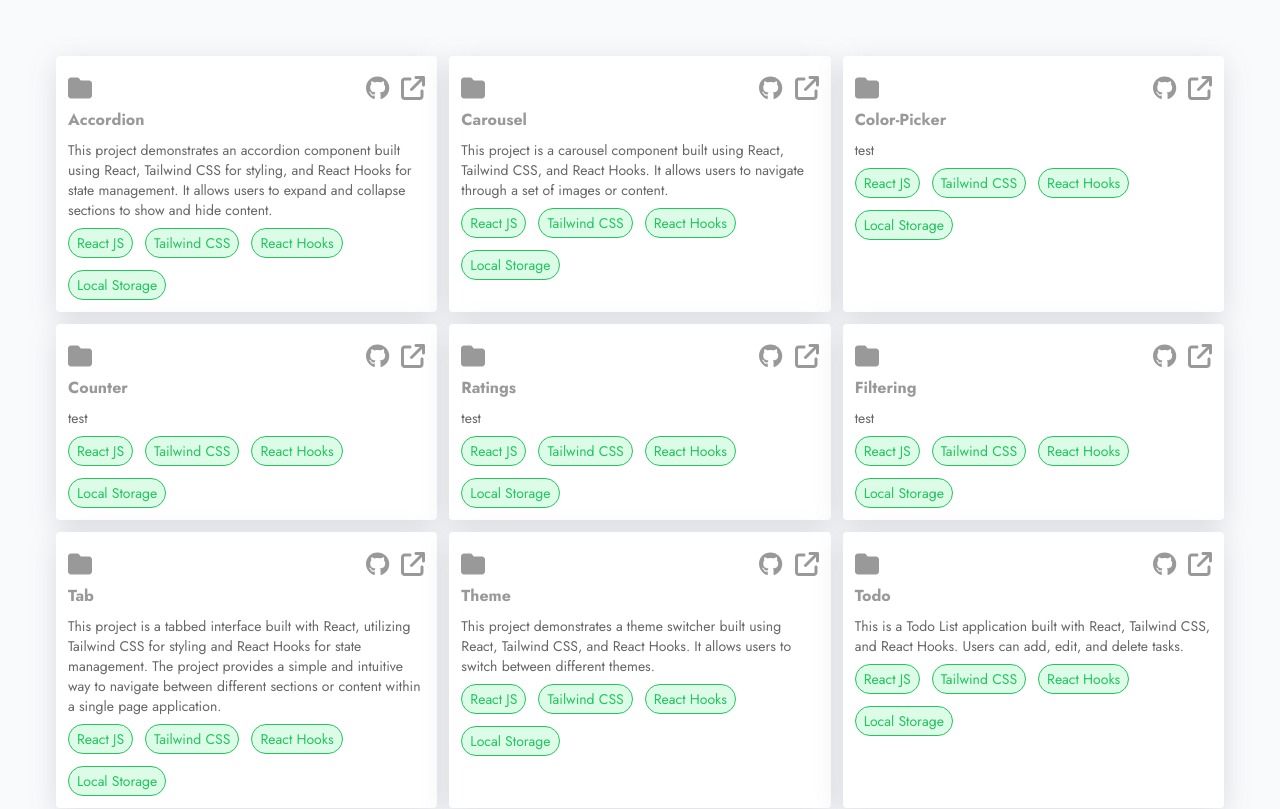
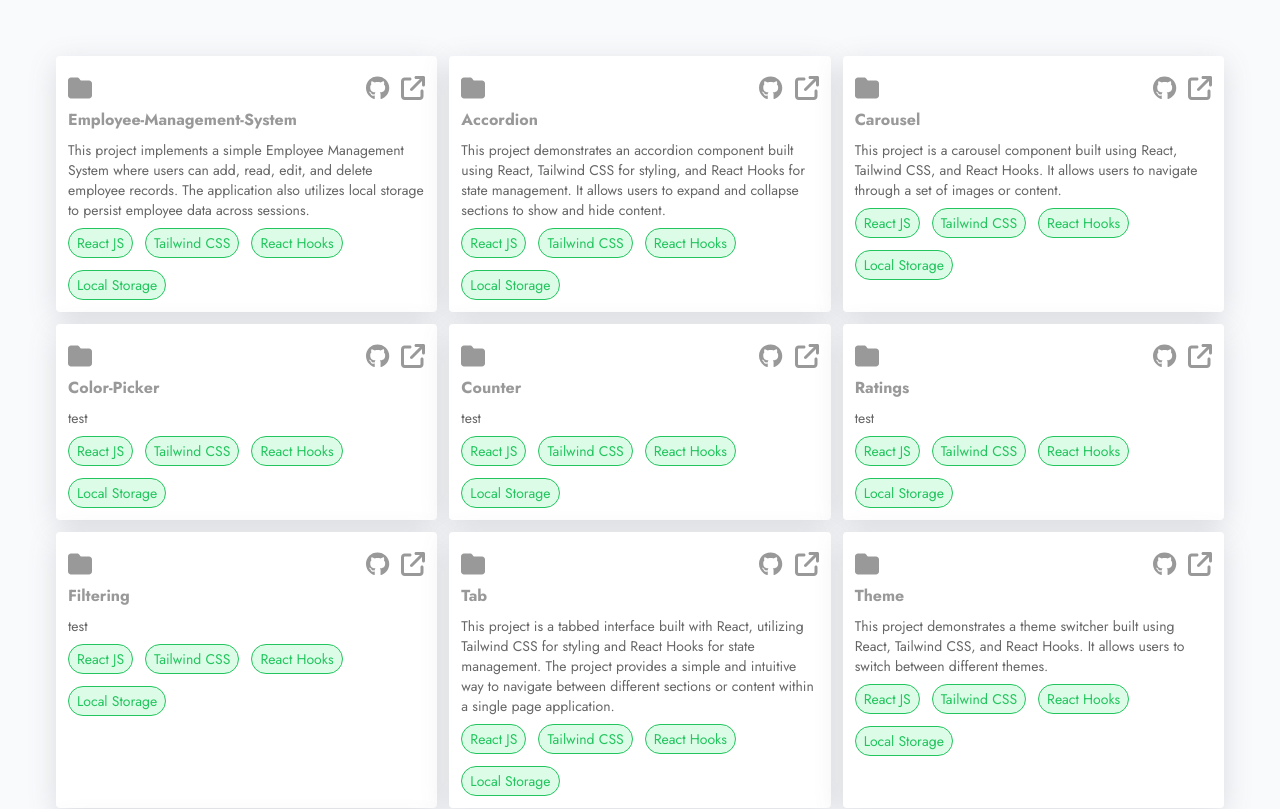
Before and after one commit to Mark-Alexis-Posadas/react-typescript-projects, a React (Vite) app: page / in a window 1280 px wide. Shown: the top 809 px of the page. Built offline with nearby package versions, Linux system fonts and the light colour scheme.

Commit message:
added employee management system

```diff
--- a/src/ProjectDetails.tsx
+++ b/src/ProjectDetails.tsx
@@ -12,6 +12,7 @@ import Theme from "./pages/Theme";
 import Todo from "./pages/Todo";
 import { FontAwesomeIcon } from "@fortawesome/react-fontawesome";
 import { faArrowLeft } from "@fortawesome/free-solid-svg-icons";
+import EmployeeManagement from "./pages/EmployeeManagement/page";
 
 interface ProjectDetailsProps {
   project: Types;
@@ -21,6 +22,8 @@ const ProjectDetails: React.FC<ProjectDetailsProps> = ({ project }) => {
   const { title } = project;
   const renderProjectComponent = () => {
     switch (title) {
+      case "employee-management-system":
+        return <EmployeeManagement />;
       case "accordion":
         return <Accordion />;
       case "carousel":
--- a/src/data/project-list.ts
+++ b/src/data/project-list.ts
@@ -8,6 +8,13 @@ export interface Types {
   // icon: IconProp;
 }
 export const projectList: Types[] = [
+  {
+    id: uuidv4(),
+    title: "employee-management-system",
+    description:
+      "This project implements a simple Employee Management System where users can add, read, edit, and delete employee records. The application also utilizes local storage to persist employee data across sessions.  ",
+    tags: ["React JS", "Tailwind CSS", "React Hooks", "Local Storage"],
+  },
   {
     id: uuidv4(),
     title: "accordion",
--- /dev/null
+++ b/src/pages/EmployeeManagement/page.tsx
@@ -0,0 +1,35 @@
+import { faGithub } from "@fortawesome/free-brands-svg-icons";
+import { faArrowUpRightFromSquare } from "@fortawesome/free-solid-svg-icons";
+
+import { FontAwesomeIcon } from "@fortawesome/react-fontawesome";
+export default function EmployeeManagement() {
+  return (
+    <div className="text-center">
+      <h1 className="font-bold text-4xl mb-5">
+        Please visit these links to see the demo and the code.
+      </h1>
+      <div className="flex items-center justify-center gap-3">
+        <a
+          href="https://github.com/Mark-Alexis-Posadas/employee-management-system"
+          target="_blank"
+          className="text-[#999] border-dashed border-2 border-[#999] p-2 rounded flex items-center gap-3"
+        >
+          Source
+          <FontAwesomeIcon className="text-2xl" icon={faGithub} />
+        </a>
+
+        <a
+          href="https://employee-management-system-ruby.vercel.app/"
+          target="_blank"
+          className="text-[#999] border-dashed border-2 border-[#999] p-2 rounded flex items-center gap-3"
+        >
+          Demo
+          <FontAwesomeIcon
+            className="text-2xl"
+            icon={faArrowUpRightFromSquare}
+          />
+        </a>
+      </div>
+    </div>
+  );
+}
```
